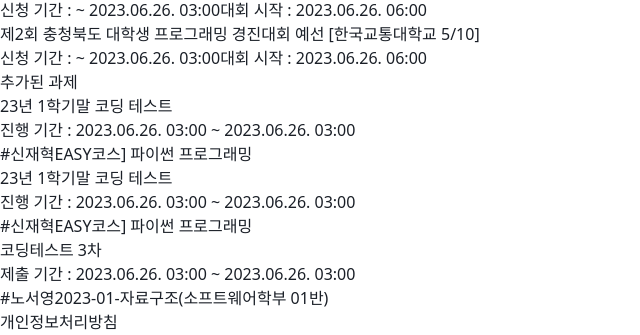
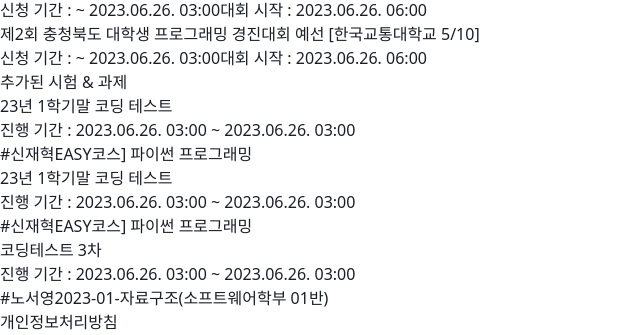
Before and after one commit to cbnusw/cbnuoss_2023_frontend, a Next.js app: page / in a window 1280 px wide. Shown: the part 347-682 px from the top of the page, without its empty margins (0-640 px from the left). Built offline with nearby package versions, Linux system fonts and the light colour scheme.

Commit message:
[feat]: 라우팅 엔드 포인트 변경 및 일부 문구 변경, TailwindCSS 스타일 className 정정 (#13)

```diff
--- a/app/page.tsx
+++ b/app/page.tsx
@@ -16,7 +16,7 @@
           <div className="w-[22.5rem] 3xs:w-[30rem] p-2 mb-8 2lg:mb-0">
             <div className="mb-5">
               <Link
-                href="/contest"
+                href="/contests"
                 className="text-[#595f68] text-xl pb-[11px] border-b-2 border-[#3274ba] hover:text-black focus:text-black"
               >
                 신청 가능한 대회
@@ -38,7 +38,8 @@
           <div className="w-[22.5rem] 3xs:w-[30rem] p-2 ">
             <div className="mb-5">
               <span className="text-[#595f68] text-xl pb-[11px] border-b-2 border-[#3274ba]">
-                추가된 과제
+                추가된 시험<span className="text-lg text-[#595f68]"> & </span>{' '}
+                과제
               </span>
               <div className="pb-2 border-b-[1.5px] border-dotted"></div>
             </div>
@@ -54,8 +55,8 @@
                   </Link>
                 </p>
                 <div>
-                  <span className="text-xs semiboldsemibold">
-                    제출 기간 :{' '}
+                  <span className="text-xs font-semibold">
+                    진행 기간 :{' '}
                     <span className="font-light">
                       2023.06.26. 03:00 ~ 2023.06.26. 03:00
                     </span>
```
